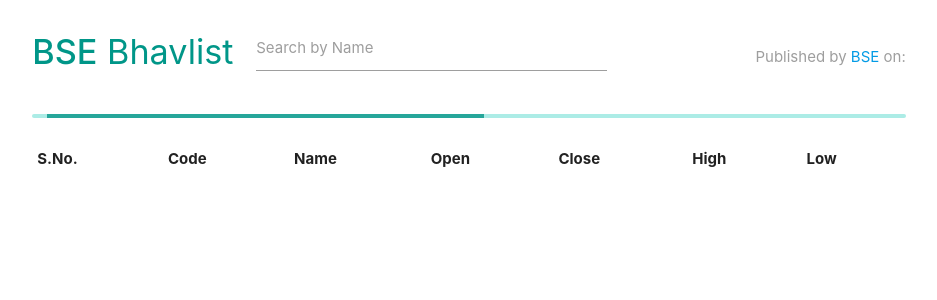
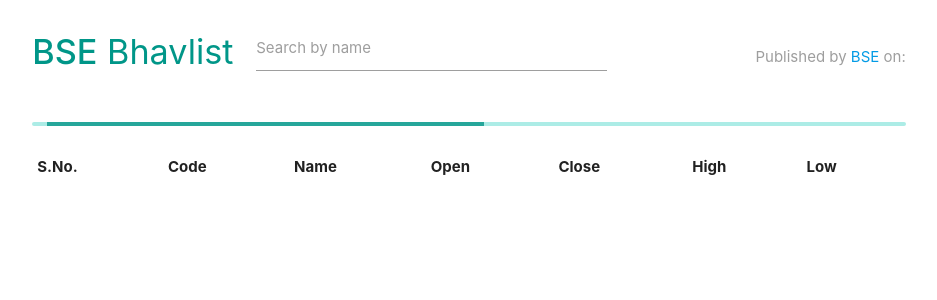
Before and after one commit to keshavnagpal/bse-stock-list, a Flask app: template templates/bse.html in a window 1280 px wide. Shown: the top 300 px of the page, without its empty margins (171-1108 px from the left). Run offline with Flask 2, Linux system fonts and the light colour scheme; the template is opened without the code that fills it, so the values that code supplies are empty.

Commit message:
Revert "improved search"
This reverts commit 7af2b684d0c7475e0597c39d7f2f77a95bf9f3a9.

```diff
--- a/helpers.py
+++ b/helpers.py
@@ -6,8 +6,8 @@
 from zipfile import ZipFile
 import pandas as pd
 
-r = redis.StrictRedis(host='sdztest.redis.cache.windows.net',
-        port=6380, db=0, password='4vjBFdTGgyiiefz4fvUZRqQ65L5wNFmnHxowVRylBKc=', ssl=True)
+r = redis.StrictRedis(host='',
+        port=6380, db=0, password='', ssl=True)
 
 def DownloadBSEFile():
 	URL = 'https://www.bseindia.com/download/BhavCopy/Equity/'
--- a/templates/bse.html
+++ b/templates/bse.html
@@ -16,6 +16,9 @@
 		.container{
 			padding-top: 10px;
 		}
+		.input-field #searchInput{
+			cursor: pointer;
+		}
 	</style>
 </head>
 
@@ -26,12 +29,9 @@
 				<div class=" col s12 m3">
 					<h4 id = "heading"  class="left teal-text"><strong>BSE</strong> Bhavlist</h4>
 				</div>
-				<div class="col s12 m5">
-					<div class="input-field">
-						<input type="search" id="searchInput" onsearch="searchItem()" title="Type in a name">
-						<label for="searchInput">Search by Name</label>
-						<i class="material-icons" onclick="searchItem()">search</i>
-					</div>
+				<div class="col s12 m5 input-field">
+					<input type="text" id="searchInput" title="Type in a name">
+					<label for="searchInput">Search by name</label>
 				</div>
 				<div class = "col s12 m4">
 					<span id = "FileDate" class="grey-text right">Published by <a target="_blank" href="https://www.bseindia.com/markets/MarketInfo/BhavCopy.aspx">BSE</a> on: </span>
@@ -40,9 +40,9 @@
 
 			<div class="row">
 				<div class="col s12 m12">
-					<div id = "bseLoader" class="progress">
-						<div class="indeterminate"></div>
-					</div>
+						<div id = "bseLoader" class="progress">
+								<div class="indeterminate"></div>
+							</div>
 					<table class="striped responsive-table" id="searchTable">
 						<thead>
 							<tr>
@@ -78,6 +78,16 @@
 				addStocksInTable(stocks.slice(0,10));
 				$("#bseLoader").hide();
 			})
+			var search = document.getElementById("searchInput");
+
+			search.addEventListener("keyup", function(event) {
+				// Number 13 is the "Enter" key on the keyboard
+				if (event.keyCode === 13) {
+					// Cancel the default action
+					event.preventDefault();
+					searchItem();
+				}
+			});
 		});
 
 		function searchItem() {
```
